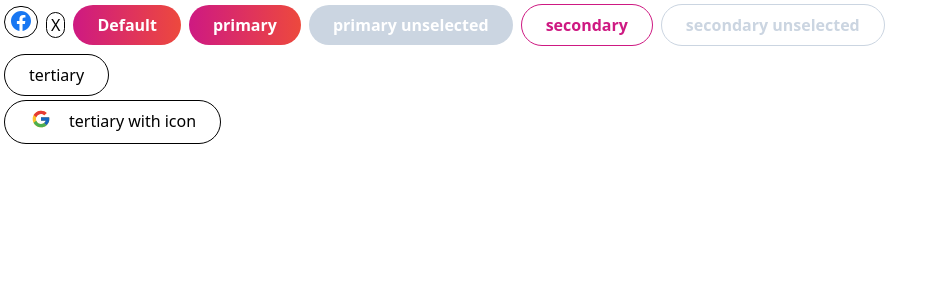
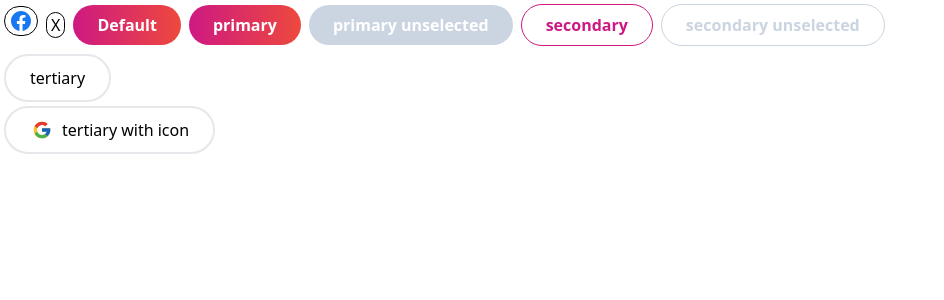
Before and after one commit to JasonXB/EF_Clone, a Next.js app: page /test/test-reusuable-button in a window 1280 px wide. Shown: the top 300 px of the page, without its empty margins (0-944 px from the left). Built offline with nearby package versions, Linux system fonts and the light colour scheme.

Commit message:
adjusted design

```diff
--- a/src/components/buttons/reusuable-buttons.tsx
+++ b/src/components/buttons/reusuable-buttons.tsx
@@ -23,7 +23,7 @@ export const buttonVariants = {
   primary: `bg-gradient-to-r from-[#CE1982] to-[#ED493D]  hover:from-[#bb0c5c] hover:to-[#ed913d] text-white font-bold py-2 px-6 m-1 rounded-3xl disabled:bg-slate-400 disabled:opacity-50 disabled:cursor-not-allowed`,
   secondary: `bg-transparent hover:bg-gradient-to-r hover:from-[#CE1982] hover:to-[#ED493D]  text-[#CE1982] font-bold hover:text-white py-2 px-6 m-1 border border-[#CE1982] hover:border-transparent rounded-3xl  disabled:text-slate-300 disabled:border-slate-300 disabled:opacity-50 disabled:cursor-not-allowed`,
   tertiary:
-    'bg-transparent text-black  py-2 px-6 m-1  rounded-3xl  border border-black hover:underline hover:underline-offset-2 flex space-x-4',
+    'flex flex-row  items-center border-[2px] rounded-full px-6 py-[10px] bg-transparent text-black  m-1  rounded-3xl  hover:underline hover:underline-offset-2 flex space-x-2',
   primaryUnselected: `bg-slate-300 hover:bg-gradient-to-r hover:from-[#CE1982] hover:to-[#ED493D] hover:opacity-50 text-white font-bold py-2 px-6 m-1 rounded-3xl disabled:bg-slate-400 disabled:opacity-50 disabled:cursor-not-allowed`,
   secondaryUnselected: `bg-transparent hover:bg-gradient-to-r hover:from-[#CE1982] hover:to-[#ED493D] hover:opacity-50 text-slate-300 font-bold hover:text-white py-2 px-6 m-1 border border-slate-300 hover:border-transparent rounded-3xl disabled:text-slate-300 disabled:border-slate-300 disabled:opacity-50 disabled:cursor-not-allowed`,
   iconOnly: 'border border-black rounded-full p-1 leading-none m-1 ',
@@ -64,7 +64,7 @@ const Button = ({ ...props }: ButtonProps) => {
       onClick={props.clickHandler}
     >
       {props.icon ? (
-        <span className={'mx-0.5'}>
+        <span className={'mx-0.5 flex'}>
           <Image
             src={icons[props.icon][1]}
             alt={icons[props.icon][0]}
```
Also changed, not shown: src/components/buttons/SVGIcons/google.svg.
